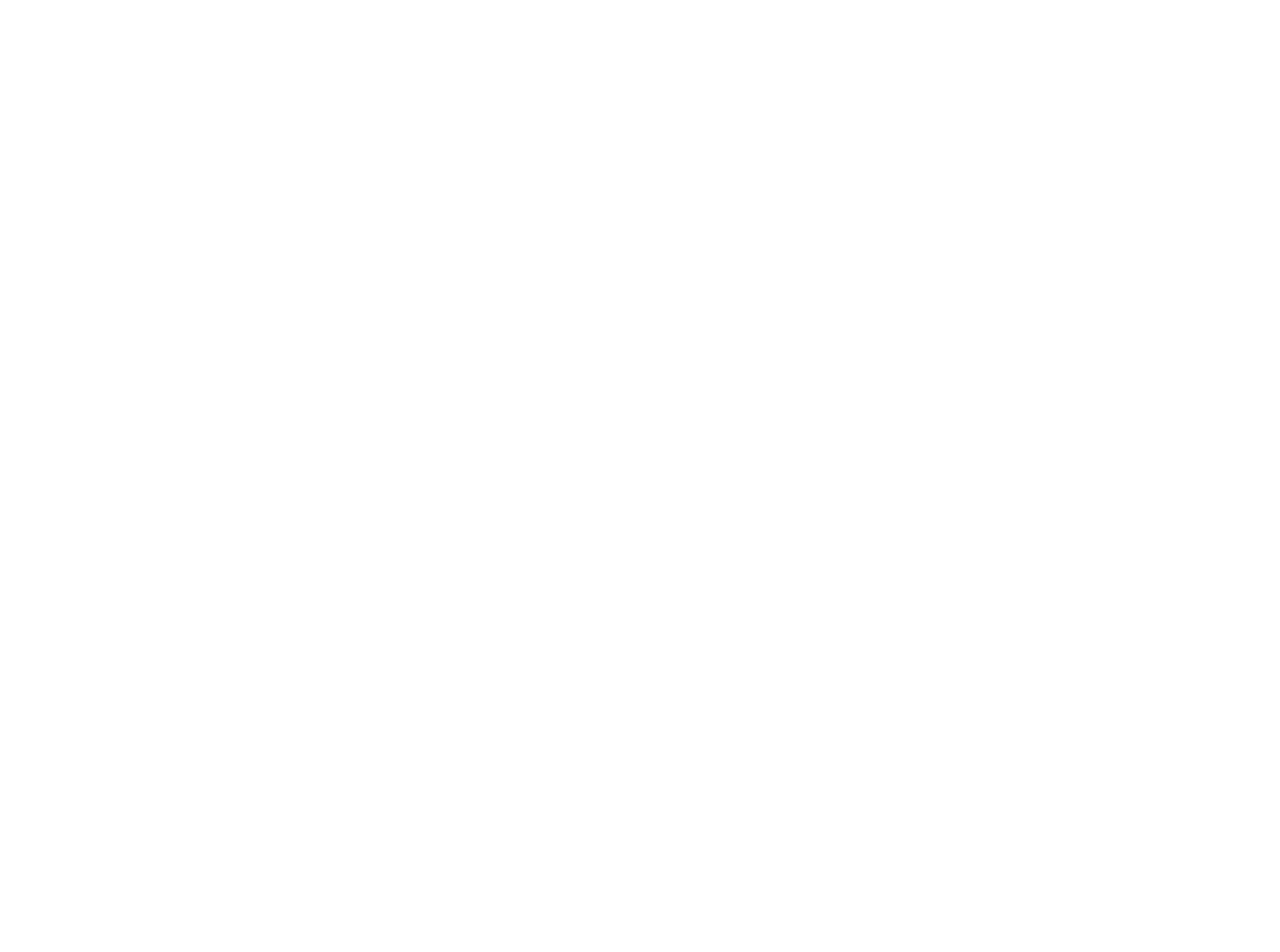
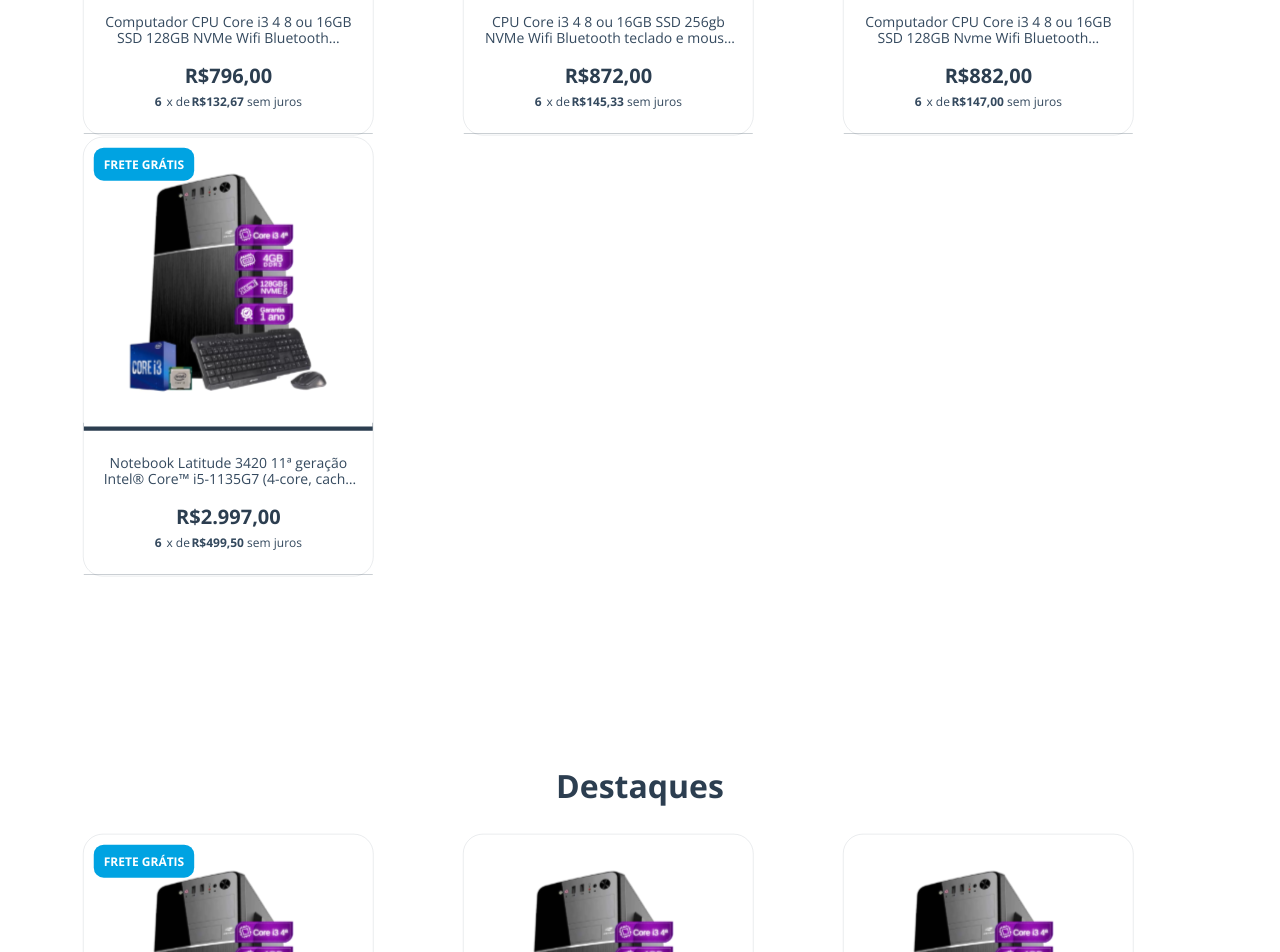
Before and after one commit to luangelsdorf/tecnokit, a Next.js app: page / in a window 1280 px wide. Shown: the part 2400-3352 px from the top of the page. Before the commit the page ends 1969 px from the top, so only its background shows below. Built offline with nearby package versions, Linux system fonts and the light colour scheme.

Commit message:
Refactored `Releases` component

```diff
--- a/src/components/home/Releases/index.js
+++ b/src/components/home/Releases/index.js
@@ -5,10 +5,10 @@
 import Product3 from 'public/images/svg/home/releases/produto-3.svg';
 import Product4 from 'public/images/svg/home/releases/produto-4.svg';
 
-export default function Releases({ content }) {
+export default function Releases({ title = 'Lançamentos' }) {
   return (
     <section className={styles.section}>
-      <h2 className="text-center">Lançamentos</h2>
+      <h2 className="text-center">{title}</h2>
       <Container>
         <Row>
           <Col>
--- a/src/pages/index.js
+++ b/src/pages/index.js
@@ -17,6 +17,8 @@
         <Banner />
         <Releases />
         <Benefits />
+        <Releases title="Promoções" />
+        <Releases title="Destaques" />
       </main>
 
     </>
```
